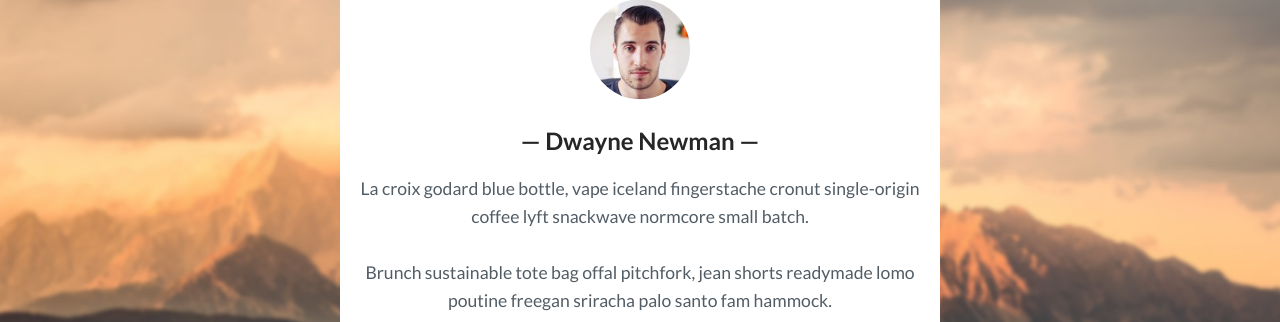
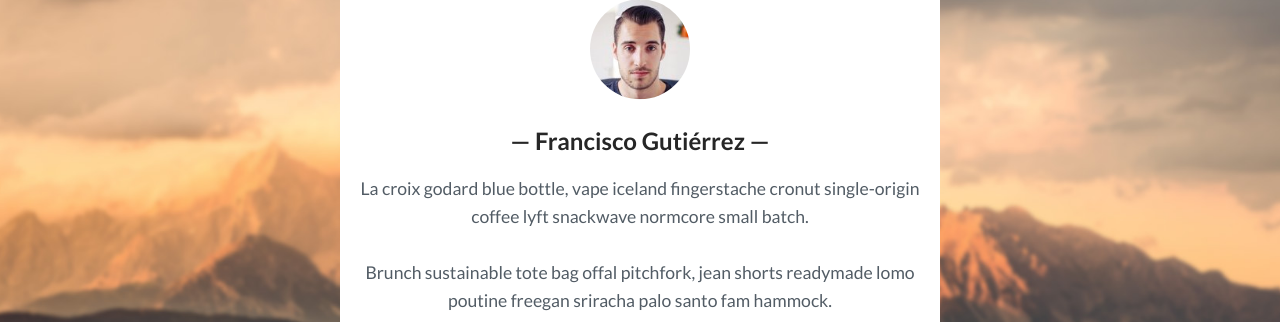
Before and after one commit to Devgutierrez/Devgutierrez.github.io, a Jekyll site: the page built from _pages/about.html, in a window 1280 px wide. Shown: the part 249-571 px from the top of the page. Built offline with Jekyll 4.4.1, drawn with Linux system fonts in a browser that asks for light colours; part of the change alters nothing that is shown.

Commit message:
Update _config.yml

```diff
--- a/_config.yml
+++ b/_config.yml
@@ -1,9 +1,7 @@
 logo: # add logo name
-title: Bef - Enjoy Freedom
+title: Francisco Gutiérrez Developer
 description: > # this means to ignore newlines until "baseurl:"
-  Write an awesome description for your new site here. You can edit this
-  line in _config.yml. It will appear in your document head meta (for
-  Google search results) and in your feed.xml site description.
+  Desarrollador Full-Stack
 permalink: ':title/'
 baseurl: "/" # the subpath of your site, e.g. /blog
 url: "https://Devgutierrez.github.io/" # the base hostname & protocol for your site, e.g. http://example.com
@@ -15,7 +13,7 @@ banner-desc: # add banner description
 
 # Author settings
 author-pic: face.jpg # your photo
-author-name: # your name
+author-name: Francisco Gutiérrez # your name
 about-author: # about author
 email: your-email@domain.com # your email
 phone: (496)-169-6557 # your pnone number
```
